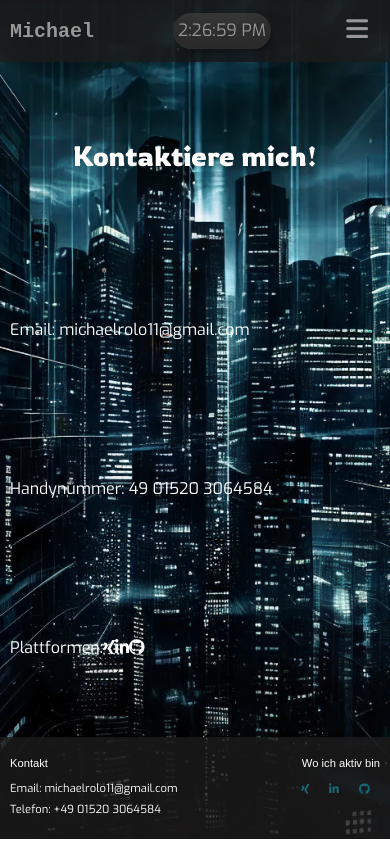
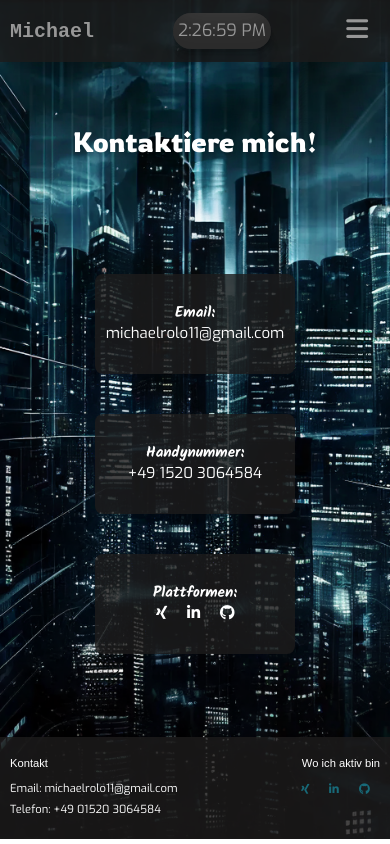
Before and after one commit to MSRMatrix/Portfolio, a React (Vite) app: page /contact-me in a window 390 px wide. Built offline with nearby package versions, Linux system fonts and the light colour scheme; a web font is replaced by a local one.

Commit message:
add style to contact and about

```diff
--- a/src/components/about/about.css
+++ b/src/components/about/about.css
@@ -1,4 +1,3 @@
-
 .text-block {
   margin-top: 20px;
   display: grid;
@@ -14,19 +13,13 @@
   padding: 20px;
   border-radius: 8px;
   margin-bottom: 20px;
-    width: 250px;
+  width: 290px;
   height: 100px;
   background-color: #1d1c1cce;
 }
 
-  .inner-text-block> *{
+.inner-text-block > * {
   color: white !important;
-    text-decoration: underline;
-  }
-
-  .inner-text-block h3 {
-    font-size: 18px;
-    margin-bottom: 10px;
 }
 
 .inner-text-block p {
@@ -54,20 +47,21 @@
 }
 
 @media (max-width: 400px) {
-
   .inner-text-block {
     border-radius: 0;
     box-shadow: none;
     padding: 15px;
     border-radius: 8px;
+    width: 210px;
+    height: 80px;
   }
 }
 
-  @media (max-width: 600px) {
-
-    .text-block{
+@media (max-width: 630px) {
+  .text-block {
     display: flex;
     flex-wrap: wrap;
-      justify-content: center;
+    width: fit-content;
+    margin: 0 auto;
   }
 }
--- a/src/components/contactme/ContactMe.jsx
+++ b/src/components/contactme/ContactMe.jsx
@@ -1,4 +1,5 @@
 import { useEffect, useState } from "react";
+import "./contactme.css"
 
 const ContactMe = () => {
     const [topic, setTopic] = useState("topic");
@@ -10,12 +11,25 @@ const ContactMe = () => {
     return(
     <div className="information-container">
         <h1 className={topic}>Kontaktiere mich!</h1>
-        <p>Email: michaelrolo11@gmail.com</p>
-        <p>Handynummer: 49 01520 3064584</p>
-        <p>Plattformen:
-        <a target="_blank" rel="noopener noreferrer" href="https://www.xing.com/profile/Michael_Rolo072639"><i className="fa-brands fa-xing fa-shake"></i></a>
+        <div className="contact-text-block">
+        <div className="contact-inner-text-block">
+          <h3>Email:</h3>
+          <p>michaelrolo11@gmail.com</p>
+        </div>
+        <div className="contact-inner-text-block">
+          <h3>Handynummer:</h3>
+          <p>+49 1520 3064584</p>
+        </div>
+        <div className="contact-inner-text-block">
+          <h3>Plattformen:</h3>
+          <div className="icon-container">
+          <a target="_blank" rel="noopener noreferrer" href="https://www.xing.com/profile/Michael_Rolo072639"><i className="fa-brands fa-xing fa-shake"></i></a>
           <a target="_blank" rel="noopener noreferrer" href="https://www.linkedin.com/in/michael-santos-rolo-884960298/"><i className="fa-brands fa-linkedin-in fa-shake"></i></a>
-          <a target="_blank" rel="noopener noreferrer" href="https://github.com/TwinMine?tab=overview&from=2023-04-01&to=2023-04-30"><i className="fa-brands fa-github fa-shake"></i></a></p>
+          <a target="_blank" rel="noopener noreferrer" href="https://github.com/TwinMine?tab=overview&from=2023-04-01&to=2023-04-30"><i className="fa-brands fa-github fa-shake"></i></a>
+          </div>
+        </div>
+      </div>
+
     </div>
 
     )
--- /dev/null
+++ b/src/components/contactme/contactme.css
@@ -0,0 +1,49 @@
+.icon-container {
+  display: flex;
+  gap: 20px;
+}
+
+.contact-text-block {
+  display: grid;
+  gap: 20px;
+  grid-template-columns: 1fr 1fr 1fr;
+}
+
+.contact-inner-text-block {
+  display: flex;
+  align-items: center;
+  justify-content: center;
+  flex-direction: column;
+  margin: 0 auto;
+  padding: 20px;
+  border-radius: 8px;
+  margin-bottom: 20px;
+  width: 250px;
+  height: 100px;
+  background-color: #1d1c1cce;
+}
+
+.contact-inner-text-block h3 {
+  color: white !important;
+}
+
+@media (max-width: 820px) {
+  .contact-text-block {
+    display: flex;
+    flex-direction: column;
+    width: fit-content;
+    margin: 0 auto;
+  }
+
+  .contact-inner-text-block>*{
+    font-size: 15px;
+  }
+
+  .contact-inner-text-block>h3{
+    font-weight: bolder;
+  }
+
+  .contact-inner-text-block{
+    width: 200px;
+  }
+}
```
Lines whose indentation alone changed are shown as unchanged.
